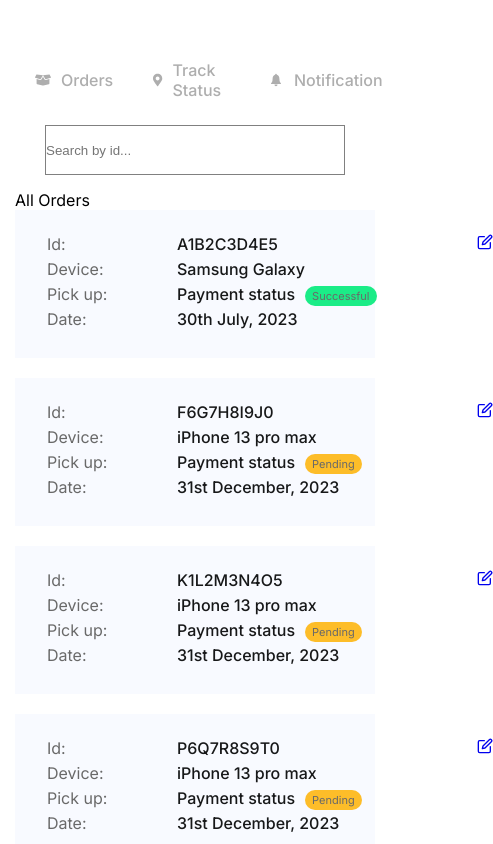
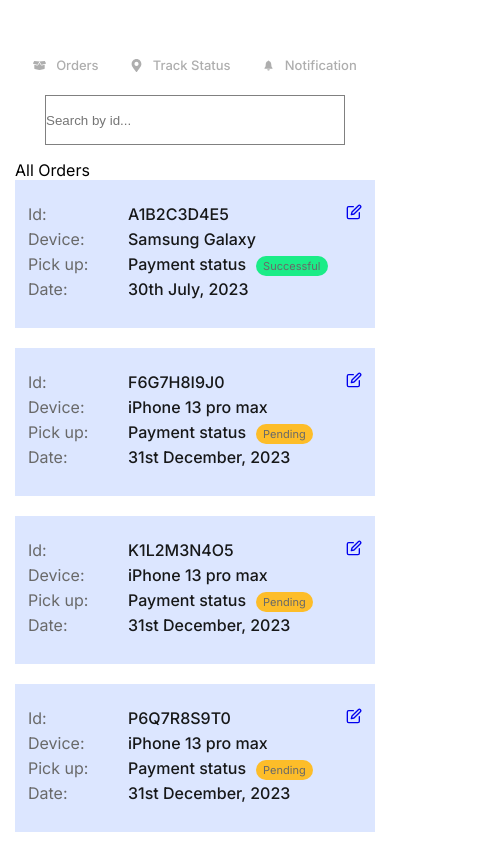
Before and after one commit to codewithemma/react-components-library, a Next.js app: page /admin/orders in a window 390 px wide. Shown: the top 844 px of the page, 493 px wide, since content can reach past the window. Built offline with nearby package versions, Linux system fonts and the light colour scheme.

Commit message:
responsive ui

```diff
--- a/src/app/admin/orders/Orders.module.css
+++ b/src/app/admin/orders/Orders.module.css
@@ -16,12 +16,13 @@
   border: 1px solid gray;
 }
 .card {
+  width: 100%;
   display: flex;
   justify-content: space-between;
   align-items: start;
   padding: 24px 32px;
   border: 1px;
-  background-color: #f8faff;
+  background-color: #dce6ff;
   margin-bottom: 20px;
 }
 .flex {
@@ -71,3 +72,13 @@
   width: 100px;
   height: 30px;
 }
+@media screen and (max-width: 470px) {
+  .card {
+    padding: 24px 13px;
+  }
+  .flex {
+    display: grid;
+    grid-template-columns: 70px 200px;
+    gap: 30px;
+  }
+}
--- a/src/app/admin/orders/page.jsx
+++ b/src/app/admin/orders/page.jsx
@@ -113,17 +113,17 @@ const Orders = () => {
               user.id.toLowerCase().includes(query.toLowerCase())
             )
             .map((repair, index) => (
-              <li key={index} className={styles.card}>
+              <div key={index} className={styles.card}>
                 <div>
-                  <p className={styles.flex}>
+                  <div className={styles.flex}>
                     <span>Id:</span>
                     <span>{repair.id}</span>
-                  </p>
-                  <p className={styles.flex}>
+                  </div>
+                  <div className={styles.flex}>
                     <span>Device:</span>
                     <span>{repair.device}</span>
-                  </p>
-                  <p className={styles.flex}>
+                  </div>
+                  <div className={styles.flex}>
                     <span>Pick up:</span>
                     <span>
                       {repair.pickUp}
@@ -138,11 +138,11 @@ const Orders = () => {
                         {repair.status}
                       </span>
                     </span>
-                  </p>
-                  <p className={styles.flex}>
+                  </div>
+                  <div className={styles.flex}>
                     <span>Date:</span>
                     <span>{repair.date}</span>
-                  </p>
+                  </div>
                 </div>
                 <Link
                   className={styles.btn}
@@ -150,7 +150,7 @@ const Orders = () => {
                 >
                   <FiEdit />
                 </Link>
-              </li>
+              </div>
             ))}
         </ul>
       </div>
--- a/src/components/adminLinks/AdminLinks.module.css
+++ b/src/components/adminLinks/AdminLinks.module.css
@@ -20,3 +20,12 @@
   padding: 10px 20px;
   border-radius: 10px;
 }
+@media screen and (max-width: 470px) {
+  .link {
+    font-size: 13px;
+    padding: 7px 13px;
+  }
+  .link:hover {
+    padding: 7px 13px;
+  }
+}
```
